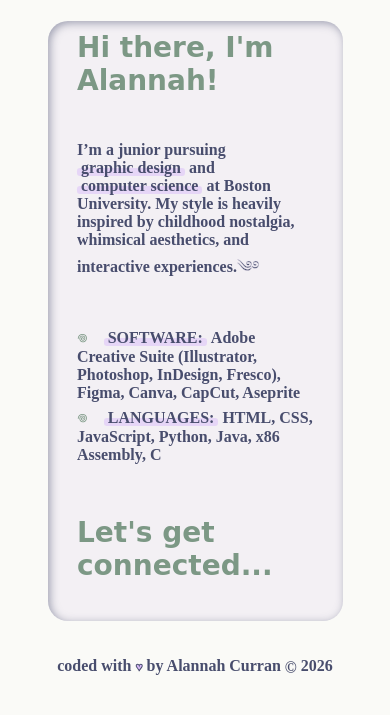
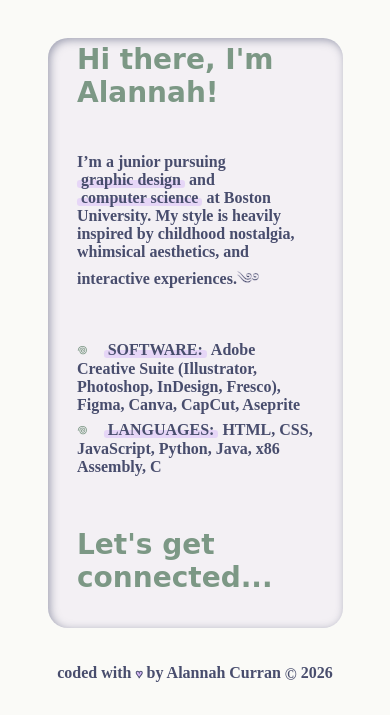
Before and after one commit to alannah-curran/alannah-curran.github.io, a website: page index.html in a window 390 px wide. Shown: the part 129-844 px from the top of the page. Drawn offline with Linux system fonts and the light colour scheme; a web font is replaced by a local one.

Commit message:
made scrollable boxes responsive

```diff
--- a/index.css
+++ b/index.css
@@ -46,6 +46,7 @@
     border-right: 3vw solid #7C9885;
     border-image: url('photos/bb.jpeg') 50 repeat;
     margin: 0;
+    height: 100vh;
 }
 
 nav ul li a {
@@ -115,7 +116,7 @@
     background-color: #EFE9F499;
     box-shadow: inset 2px 2px 8px 0px #484D6D80;
     padding: 30px 0 50px 0;
-    height: 600px;
+    height: 70vh;
     overflow-y: auto;
 }
 /*
--- a/webpage.css
+++ b/webpage.css
@@ -45,6 +45,7 @@
     border-right: 3vw solid #7C9885;
     border-image: url('photos/bb.jpeg') 50 repeat;
     margin: 0;
+    height: 100vh;
 }
 
 nav ul li a {
@@ -117,7 +118,7 @@
     background-color: #EFE9F4CC;
     box-shadow: inset 2px 2px 8px 0px #484D6D80;
     padding: 40px 20px 40px 20px;
-    height: 600px;
+    height: 70vh;
     overflow-y: auto;
     scrollbar-color: #A6B9AB #FAFAF7;
 }
```
